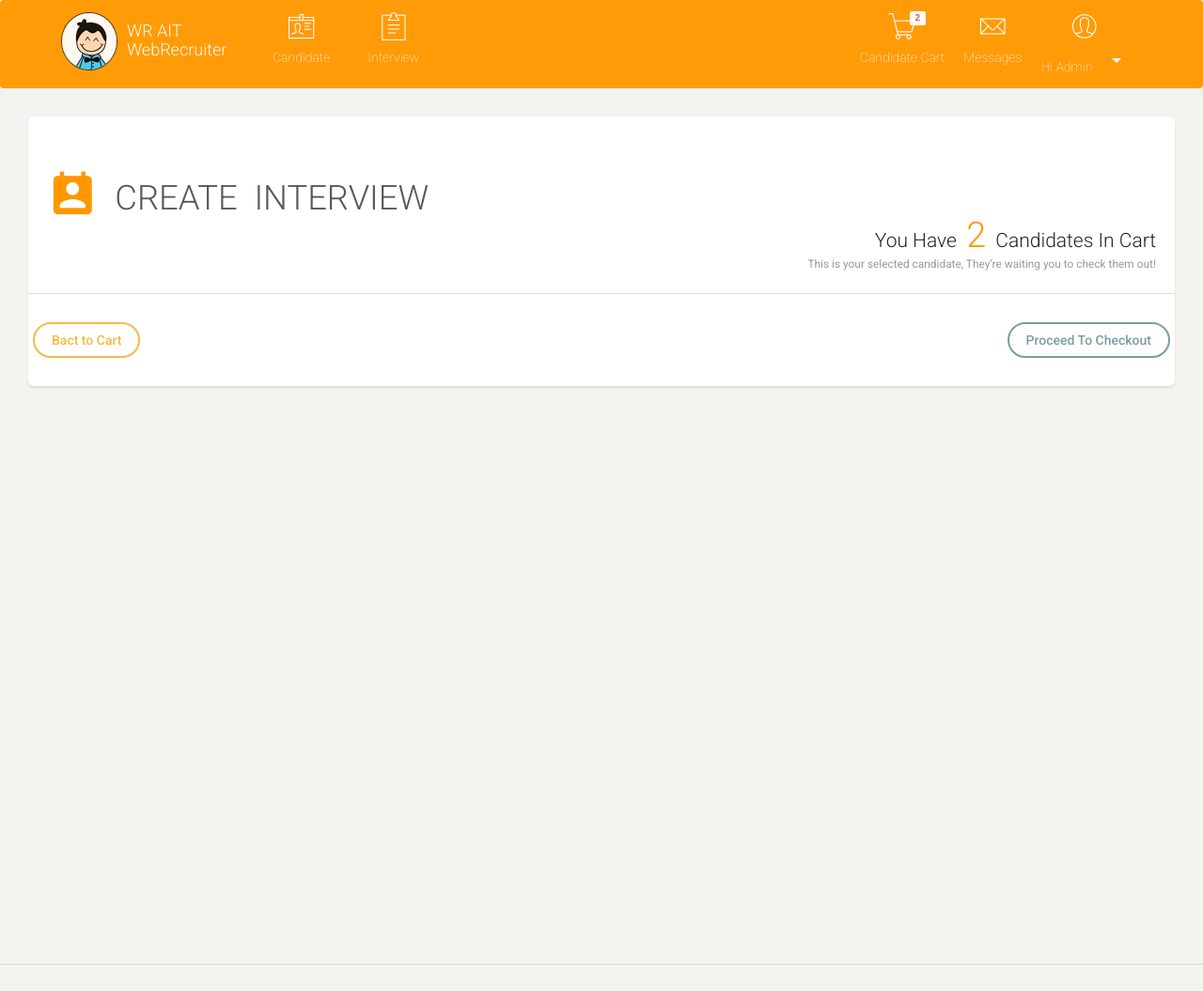
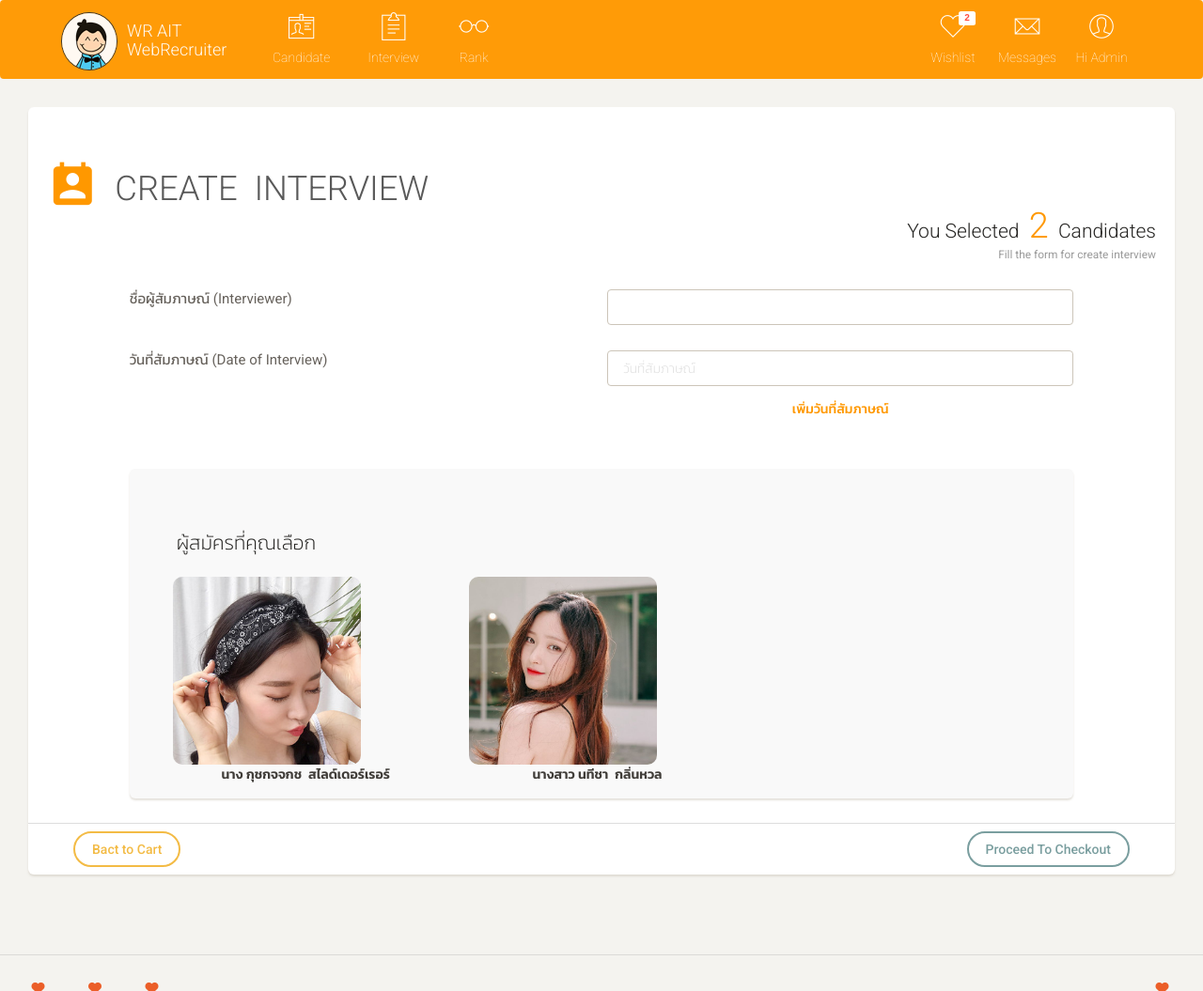
Before and after one commit to nateecha18/webrecruiter, a Django app: page /cart/create-interview/ in a window 1280 px wide. Shown: the whole page at 94% size. Run offline with Django 3.2, Linux system fonts and the light colour scheme; a user stored in the database is signed in; data comes from the database, SQL or seed files in the repository; both versions use the stored data as it was after the commit; some libraries are stand-ins or nearby versions.

Commit message:
Change Cart to Wishlist

```diff
--- a/webrecruiter/account/template/profile.html
+++ b/webrecruiter/account/template/profile.html
@@ -108,7 +108,7 @@
 
     <tr>
       <td colspan=4>
-        <a href="{% url 'products:product-list' %}" class="btn btn-warning pull-left">
+        <a href="{% url 'filter' %}" class="btn btn-warning pull-left">
           {% if not order %}Continue Shopping{% else %}Add Items to Cart {% endif %}
         </a>
       </td>
--- a/webrecruiter/account/urls.py
+++ b/webrecruiter/account/urls.py
@@ -6,7 +6,7 @@
     url(r'^$', views.login_view, name='account'),
     url(r'^login/$', views.login_view, name='login'),
     url(r'^logout/$', views.logout_view, name='logout'),
-    url(r'^profile/$', views.my_profile, name='my_profile')
+    url(r'^profile/$', views.my_profile, name='my_profile'),
 
 
     # url(r'^submit_filter/$', views.submit_filter),
--- a/webrecruiter/account/views.py
+++ b/webrecruiter/account/views.py
@@ -19,6 +19,8 @@
         )
 from .forms import UserLoginForm
 from .models import Profile
+from candidate_cart.models import Order
+
 
 def my_profile(request):
 	my_user_profile = Profile.objects.filter(user=request.user).first()
--- a/webrecruiter/candidate_cart/admin.py
+++ b/webrecruiter/candidate_cart/admin.py
@@ -1,5 +1,6 @@
 from django.contrib import admin
-from candidate_cart.models import OrderItem, Order
+from candidate_cart.models import OrderItem, Order, Interview
 
 admin.site.register(OrderItem)
 admin.site.register(Order)
+admin.site.register(Interview)
--- a/webrecruiter/candidate_cart/template/create-interview.html
+++ b/webrecruiter/candidate_cart/template/create-interview.html
@@ -7,75 +7,31 @@
 {% endblock %}
 
 {% block stylesheet %}
+<link href="{% static 'datepicker/datepicker_bootstrap-datepicker.css' %}" rel="stylesheet" />
+
 <style media="screen">
 i.icon-delete { color: #EB5E28; }
-.table-shopping > thead > tr > th {
-  color: #a49e93;
-  font-size: 1.1em;
-  font-weight: 300;
-}
-
-.table-shopping > tbody > tr > td {
-  font-size: 16px;
-  padding: 30px 5px;
-}
-
-.table-shopping > tbody > tr > td b {
+.img-container {
+  border-radius: 10px;
   display: block;
-  margin-bottom: 5px;
-}
-
-.table-shopping .td-number,
-.table-shopping .td-price,
-.table-shopping .td-total {
-  font-size: 1.2em;
-  min-width: 130px;
-  text-align: center;
-  padding-right: 20px;
-}
-
-.table-shopping .td-number small,
-.table-shopping .td-price small,
-.table-shopping .td-total small {
-  margin-right: 3px;
-}
-
-.table-shopping .td-product {
-  min-width: 170px;
-  padding-left: 30px;
-}
-
-.table-shopping .td-product strong {
-  color: #484541;
-  font-size: 1.2em;
-  font-weight: 600;
-}
-
-.table-shopping .td-number,
-.table-shopping .td-total {
-  color: #484541;
-  font-weight: 600;
-}
-
-.table-shopping .td-quantity .btn-group {
+  height: 200px;
+  overflow: hidden;
+  width: 200px;
   margin-left: 10px;
 }
 
-.table-shopping .img-container {
-  border-radius: 6px;
-  display: block;
-  height: 100px;
-  overflow: hidden;
-  width: 100px;
-  margin-left: 10px;
-}
-
-.table-shopping .img-container img {
+.img-container img {
   width: 100%;
 }
-
-.table-shopping .tr-actions > td {
-  border-top: 0;
+input[type="text"]:disabled {
+  background: #fff;
+  color : #66615b;
+}
+.form-group label {
+  color : #66615b;
+}
+.form-group label{
+  font-weight: 400;
 }
 
 </style>
@@ -87,28 +43,86 @@
       <div class="card">
         <div class="header">
           <h2 class="title" style="color: #595959;margin-top:25px; margin-bottom:5px;"><i class="material-icons icon_title" style="font-size: 1.5em; position:relative; top:12px; color:#ff9800;">perm_contact_calendar</i>&nbsp;&nbsp;{% if order.get_cart_items.count >= 1 %}CREATE&nbsp;&nbsp;INTERVIEW {% else %} EMPTY CART{% endif %}</h2>
-          <h4 class="title text-right">You Have &nbsp;<span style="font-size: 1.8em;color:#ff9800;">{% if order.get_cart_items.count %}{{ order.get_cart_items.count }}{% else %}0{% endif %}</span>&nbsp; Candidate{% if order.get_cart_items.count > 1 %}s{% endif %} In Cart</h4>
-          {% if order.get_cart_items.count >= 1 %}<p class="category text-right"><small>This is your selected candidate, They're waiting you to check them out!</small></p>{% else %}<p class="category text-right"><small>Find your candidate!</small></p>{% endif %}
+          <h4 class="title text-right">You Selected &nbsp;<span style="font-size: 1.8em;color:#ff9800;">{% if order.get_cart_items.count %}{{ order.get_cart_items.count }}{% else %}0{% endif %}</span>&nbsp; Candidate{% if order.get_cart_items.count > 1 %}s{% endif %}</h4>
+          {% if order.get_cart_items.count >= 1 %}<p class="category text-right"><small>Fill the form for create interview</small></p>{% else %}<p class="category text-right"><small>Find your candidate!</small></p>{% endif %}
           <br />
         </div>
 
+        <form method="post">
+          {% csrf_token %}
+          <div class="col-md-5 col-md-offset-1">
+            <div class="form-group">
+              <label for="name_interviewer">ชื่อผู้สัมภาษณ์ (Interviewer)</label>
+            </div>
+          </div>
+          <div class="col-md-5">
+            <div class="form-group">
+              <input type="text" class="form-control border-input" id="name_interviewer" disabled placeholder="ชื่อผู้สัมภาษณ์" value="{{request.user.first_name|title}}&nbsp;&nbsp;&nbsp;{{request.user.last_name|title}}">
+            </div>
+          </div>
+          <div class="col-md-5 col-md-offset-1">
+            <div class="form-group">
+              <label for="date_interview">วันที่สัมภาษณ์ (Date of Interview)</label>
+            </div>
+          </div>
+          <div class="col-md-5">
+            <div class="form-group">
+              <input type="text" class="form-control border-input" id="date_interview" name="date_interview" placeholder="วันที่สัมภาษณ์">
+            </div>
+          </div>
+          <div class="col-md-5 col-md-offset-1">
+            <div class="form-group">
+              <label for="add_date" style="position:relative; bottom: 20px;"></label>
+            </div>
+          </div>
+          <div class="col-md-5">
+            <div class="form-group text-center">
+              <p><button type="button" id="btnAdd" class="btn btn-simple" style="color:#ff9800; position:relative; bottom: 20px;">เพิ่มวันที่สัมภาษณ์</button></p>
+            </div>
+          </div>
+          <div class="col-md-10 col-md-offset-1">
+            <div class="card" style="background-color:#f9f9f9">
+
+              <div class="content">
+                <div class="container-fluid">
+                  <div class="header">
+                    <h4 style="font-weight: 200;">ผู้สมัครที่คุณเลือก</h4>
+                  </div>
+                  {% for item in order.get_cart_items %}
+                  <div class="big_container col-md-4" style="text-align: center;">
+                    <div class="img-container">
+                      <a style="text-align: center;" href="{% url 'candidate_detail' item.candidate.id_number %}"><img src="{% if item.candidate.profile_pic %}{{ item.candidate.profile_pic.url }}{% else %}{% static "img/no_image.png" %}{% endif %}" alt="Agenda"></a>
+                    </div>
+                    <a href="{% url 'candidate_detail' item.candidate.id_number %}"><strong>{{ item.candidate.name_title }}&nbsp;{{ item.candidate.firstname }}&nbsp;&nbsp;{{ item.candidate.lastname }}</strong></a>
+                  </div>
+                  {% endfor %}
+                </div>
+              </div>
+
+
+            </div>
+          </div>
 
           <div class="table-responsive">
             <table class="table table-shopping">
               <tr>
                 <td colspan=2 >
-                <a href="{% url 'candidate_cart:order_summary' %}" class="btn btn-warning pull-left">
+                  <a href="{% url 'candidate_cart:order_summary' %}" class="btn btn-warning pull-left" style="margin-left:40px;">
                     {% if order %}Bact to Cart{% else %}Add Items to Cart {% endif %}
                   </a>
                 </td>
                 <td colspan=3>
                   {% if order.get_cart_items %}
-                <a href="#" class="pull-right btn btn-primary">Proceed To Checkout</a>
+                  <button type="submit" class="pull-right btn btn-primary" style="margin-right:40px;">Proceed To Checkout</button>
+                  <!-- <a href="#" class="pull-right btn btn-primary" style="margin-right:40px;">Proceed To Checkout</a> -->
                   {% endif %}
                 </td>
               </tr>
             </table>
           </div>
+        </form>
+
+
 
 
       </div><!--  end card  -->
@@ -130,4 +144,16 @@
   }
 });
 </script>
+
+<script src="{% static 'datepicker/datepicker_bootstrap-datepicker.js' %}"></script>
+
+<script type="text/javascript">
+$('.datepicker').datepicker({
+	weekStart:1,
+	color: 'red'
+}).on('changeDate', function(e){
+	// this next line fixed the floating label issue for me
+	$(this).parent('.label-floating').removeClass('is-empty');
+});
+</script>
 {% endblock %}
--- a/webrecruiter/candidate_cart/views.py
+++ b/webrecruiter/candidate_cart/views.py
@@ -8,7 +8,7 @@
 from jobapply.models import CandidateBasic
 
 from candidate_cart.extras import generate_order_id
-from candidate_cart.models import OrderItem, Order
+from candidate_cart.models import OrderItem, Order, Interview
 
 import datetime
 
@@ -66,6 +66,7 @@
     cart_amount = ''
     if existing_order!=0:
         cart_amount = existing_order.items.all().count()
+
     context = {
         'order': existing_order,
         'Cart_amount': cart_amount,
@@ -79,6 +80,26 @@
     cart_amount = ''
     if existing_order!=0:
         cart_amount = existing_order.items.all().count()
+    if request.method == 'POST':
+        date_interview = request.POST.get('date_interview')
+        user_profile = get_object_or_404(Profile, user=request.user)
+        user_order = Order.objects.get(owner=user_profile, is_ordered=False)
+        print(user_order,type(user_order))
+        existing_order = get_user_pending_order(request)
+        if existing_order!=0:
+            interview_detail = Interview.objects.create(profile=user_profile, order_id=existing_order, date_interview=date_interview)
+            context = {
+                'order': existing_order,
+                'Cart_amount': cart_amount,
+            }
+
+            return render(request, 'create-interview.html', context)
+            # return redirect(reverse('candidate_cart:update_records',
+            #             kwargs={
+            #                 'order_id': user_order
+            #             })
+            #         )
+
     context = {
         'order': existing_order,
         'Cart_amount': cart_amount,
@@ -96,7 +117,7 @@
 #                     })
 #             )
 #
-#
+
 # @login_required()
 # def update_transaction_records(request, order_id):
 #     # get the order being processed
--- a/webrecruiter/filter/template/base_layout.html
+++ b/webrecruiter/filter/template/base_layout.html
@@ -83,6 +83,14 @@
                       <p style="font-weight: 200;">&nbsp;&nbsp;&nbsp;Interview&nbsp;&nbsp;&nbsp;</p>
                     </a>
                   </li>
+                  <li>
+                    <a href="#">
+                      <i class="pe-7s-glasses">
+                        <span class="label"></span>
+                      </i>
+                      <p style="font-weight: 200;">&nbsp;&nbsp;&nbsp;Rank&nbsp;&nbsp;&nbsp;</p>
+                    </a>
+                  </li>
                 </ul>
           </div>
 
@@ -90,12 +98,12 @@
             <ul class="nav navbar-nav navbar-right">
               <li>
                 <a href="{% url 'candidate_cart:order_summary' %}">
-                  <i class="pe-7s-cart">
+                  <i class="pe-7s-like">
                     {% if Cart_amount != 0 %}
                       <span class="label">{{ Cart_amount }}</span>
                     {% endif %}
                   </i>
-                  <p style="font-weight: 100;">Candidate Cart</p>
+                  <p style="font-weight: 100;">Wishlist</p>
                 </a>
               </li>
               <li>
@@ -109,7 +117,7 @@
               <li class="dropdown">
                 <a href="#" class="dropdown-toggle" data-toggle="dropdown">
                   <i class="pe-7s-user"></i>
-                  <p style="font-weight: 100;">Hi {{request.user|title}} &nbsp;&nbsp;&nbsp;<i class="material-icons">arrow_drop_down</i></p>
+                  <p style="font-weight: 100;">Hi {{request.user|title}}</p>
                 </a>
                 <ul class="dropdown-menu">
                   <li><a href="#">Profile</a></li>
@@ -295,6 +303,18 @@
   });
 });
 </script>
+<!--  More information about jquery.validate here: http://jqueryvalidation.org/	 -->
+<script src="/static/js/jquery.validate.min.js"></script>
+
+<script type="text/javascript">
+$('.datepicker').datepicker({
+	weekStart:1,
+	color: 'red'
+}).on('changeDate', function(e){
+	// this next line fixed the floating label issue for me
+	$(this).parent('.label-floating').removeClass('is-empty');
+});
+</script>
 
 {% block javascript %}{% endblock %}
 
--- a/webrecruiter/filter/template/candidate_detail.html
+++ b/webrecruiter/filter/template/candidate_detail.html
@@ -298,7 +298,7 @@
                 </div>
               </div> -->
               <div class="text-center">
-                <button type="submit" class="btn btn-info btn-fill btn-wd">Add to Cart</button>
+                <button type="submit" class="btn btn-info btn-fill btn-wd">Add to Wishlist</button>
               </div>
               <div class="clearfix"></div>
             </form>
```
Also changed, not shown: webrecruiter/candidate_cart/models.py (+12 -0 lines), webrecruiter/candidate_cart/template/order_summary.html (+9 -9 lines), webrecruiter/candidate_cart/form.py (deleted), webrecruiter/candidate_cart/migrations/0002_interview.py (added), webrecruiter/db.sqlite3. Lines whose indentation alone changed are shown as unchanged.
